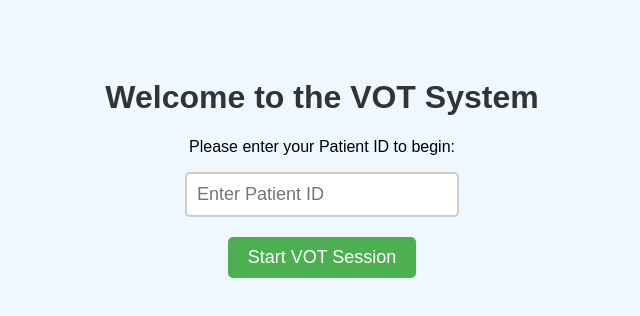
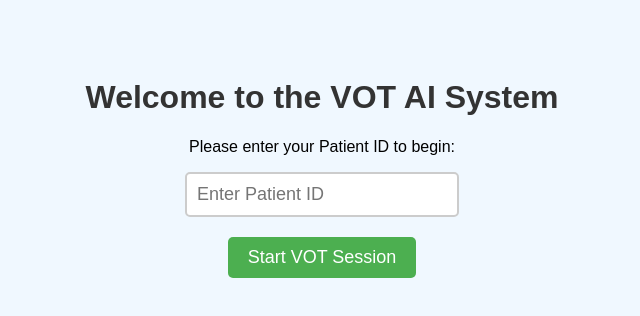
Before and after one commit to tbdefaultjkwpkl/vot-web-app, a plain HTML site: page index.html in a window 1280 px wide. Shown: the whole page, without its empty margins (318-958 px from the left). Drawn offline with Linux system fonts and the light colour scheme.

Commit message:
Update index.html

```diff
--- a/index.html
+++ b/index.html
@@ -47,7 +47,7 @@
   </style>
 </head>
 <body>
-  <h1>Welcome to the VOT System</h1>
+  <h1>Welcome to the VOT AI System</h1>
   <p>Please enter your Patient ID to begin:</p>
 
   <form id="patientForm">
```
